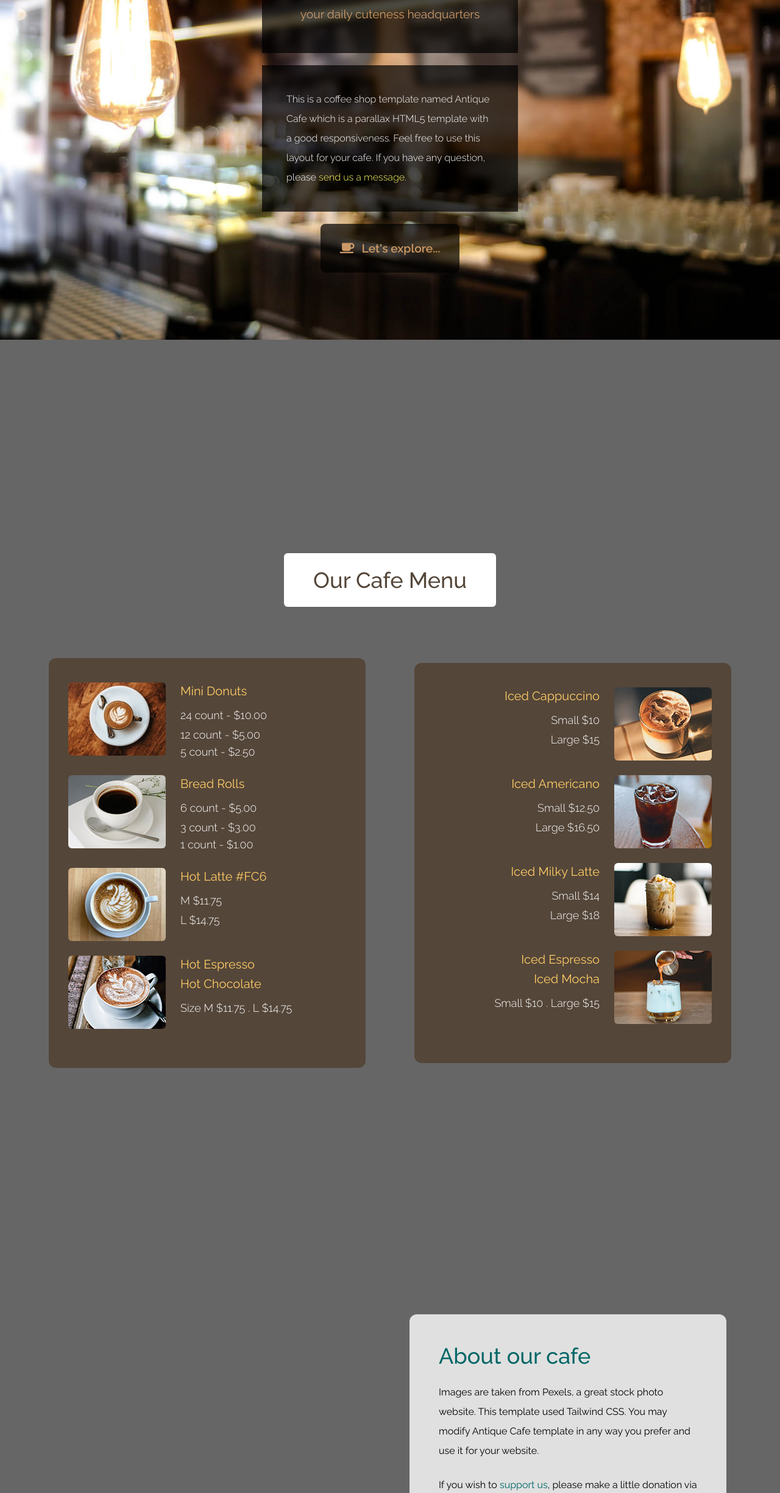
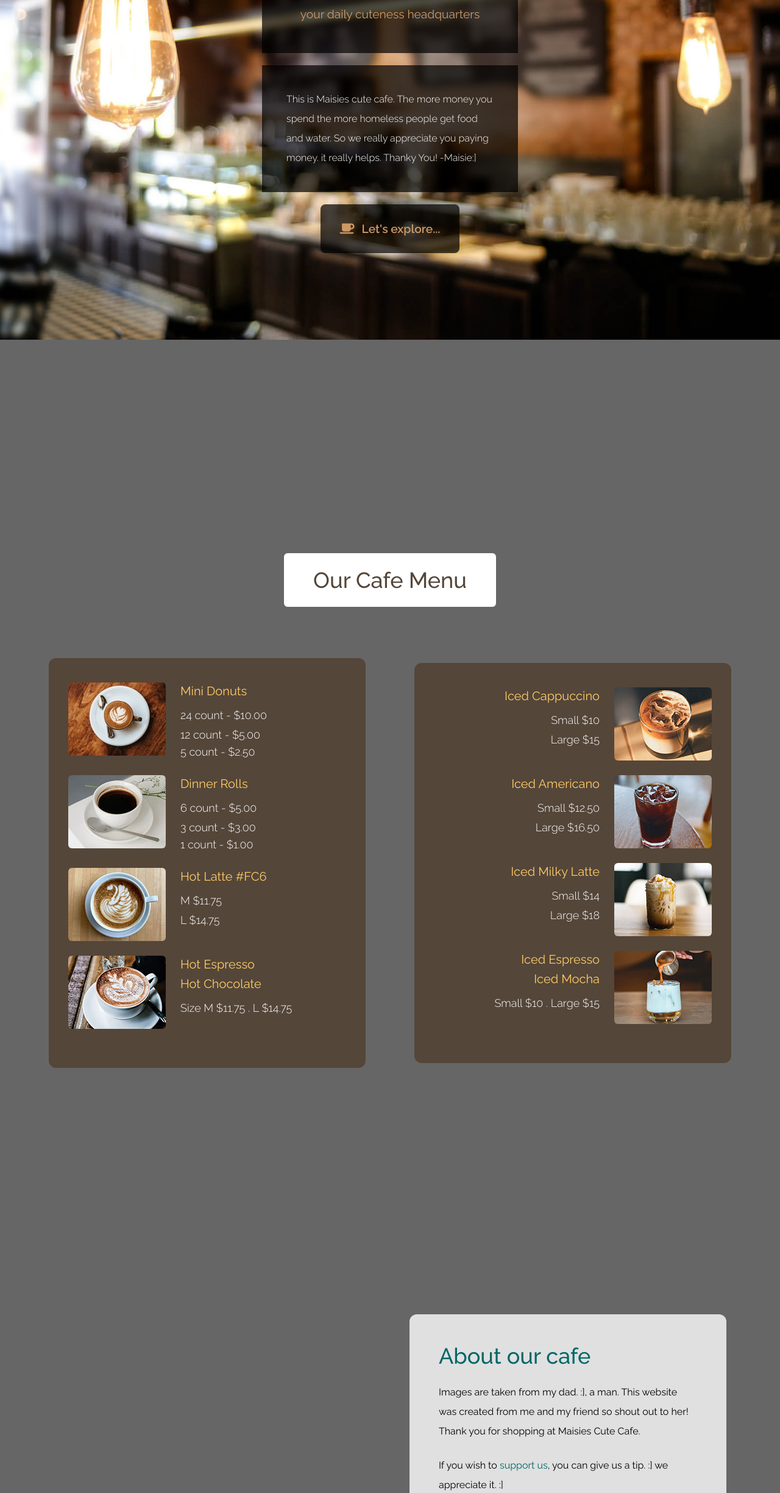
Before and after one commit to crumbusiness/maisiescutecafe, a plain HTML site: page index.html in a window 1280 px wide. Shown: the part 349-2797 px from the top of the page at 61% size. Drawn offline with nearby package versions, Linux system fonts and the light colour scheme.

Commit message:
Update index.html

```diff
--- a/index.html
+++ b/index.html
@@ -43,9 +43,8 @@ https://www.tooplate.com/view/2126-antique-cafe
                 </div>
                 <div class="bg-black bg-opacity-70 p-10 mb-5">
                     <p class="text-white leading-8 text-sm font-light">
-                        This is a coffee shop template named Antique Cafe which is a parallax HTML5 template with a good responsiveness.
-                        Feel free to use this layout for your cafe.
-                    	If you have any question, please <a rel="nofollow" href="https://www.tooplate.com/contact" target="_parent">send us a message</a>. </p>
+                       This is Maisies cute cafe. The more money you spend the more homeless people get food and water. So we really appreciate you paying money.
+                        it really helps. Thanky You! -Maisie:]
                 </div>
                 <div class="text-center">
                     <div class="inline-block">
@@ -78,7 +77,7 @@ https://www.tooplate.com/view/2126-antique-cafe
                     <div class="flex items-start mb-6 tm-menu-item">
                         <img src="img/menu-item-2.jpg" alt="Image" class="rounded-md">
                         <div class="ml-3 sm:ml-6">
-                            <h3 class="text-lg sm:text-xl mb-2 sm:mb-3 tm-text-yellow">Bread Rolls</h3>
+                            <h3 class="text-lg sm:text-xl mb-2 sm:mb-3 tm-text-yellow">Dinner Rolls</h3>
                             <div class="text-white text-md sm:text-lg font-light mb-1">6 count - $5.00</div>
                             <div class="text-white text-md sm:text-lg font-light">3 count - $3.00</div>
                             <div class="text-white text-md sm:text-lg font-light">1 count - $1.00</div>
@@ -144,11 +143,11 @@ https://www.tooplate.com/view/2126-antique-cafe
                 <div class="bg-white bg-opacity-80 p-12 pb-14 rounded-xl mb-5">
                     <h2 class="mb-6 tm-text-green text-4xl font-medium">About our cafe</h2>
                     <p class="mb-6 text-base leading-8">
-                        Images are taken from Pexels, a great stock photo website. This template used Tailwind CSS. You may modify Antique Cafe template in any way you prefer and use it for your website.
+                        Images are taken from my dad. :], a man. This website was created from me and my friend so shout out to her! Thank you for shopping at Maisies Cute Cafe.
                   </p>
                     <p class="text-base leading-8">
-                        If you wish to <a rel="nofollow" href="https://www.tooplate.com/contact" target="_parent">support us</a>, please make a little donation via PayPal. That would be
-                    very helpful. Another way is to tell your friends about Tooplate website. Thank you. </p>
+                        If you wish to <a rel="nofollow" href="https://www.tooplate.com/contact" target="_parent">support us</a>, you can give us a tip. :] we
+                    appreciate it. :] </p>
                 </div>
                 <a href="#contact" class="inline-block tm-bg-green transition text-white text-xl pt-3 pb-4 px-8 rounded-md">
                     <i class="far fa-comments mr-4"></i>
@@ -167,7 +166,7 @@ https://www.tooplate.com/view/2126-antique-cafe
                         Sed ultrices. bg white 80% alpha. btn #066
                     </p>
                     <p class="mb-10 text-lg">
-                        <span class="block mb-2">Tel: <a href="tel:0100200340" class="hover:text-yellow-600 transition">010-020-0340</a></span>
+                        <span class="block mb-2">Phone: <a href="Phone:0100200340" class="hover:text-yellow-600 transition">010-020-0340</a></span>
                         <span class="block">Email: <a href="mailto:info@company.com" class="hover:text-yellow-600 transition">info@company.com</a></span>
                     </p>
                     <div class="text-center">
@@ -190,7 +189,7 @@ https://www.tooplate.com/view/2126-antique-cafe
             </div>
             <footer class="absolute bottom-0 left-0 w-full">
                 <div class="text-white container mx-auto tm-container p-8 text-lg flex flex-col md:flex-row justify-between">
-                    <span>Copyright 2022 Antique Cafe. All rights reserved.</span>
+                    <span>Copyright 2024 Maisies Cute Cafe. All rights reserved.</span>
                     <span class="mt-5 md:mt-0">Design: <a href="https://www.tooplate.com" target="_parent">Tooplate</a></span>
                 </div>
             </footer>
```
